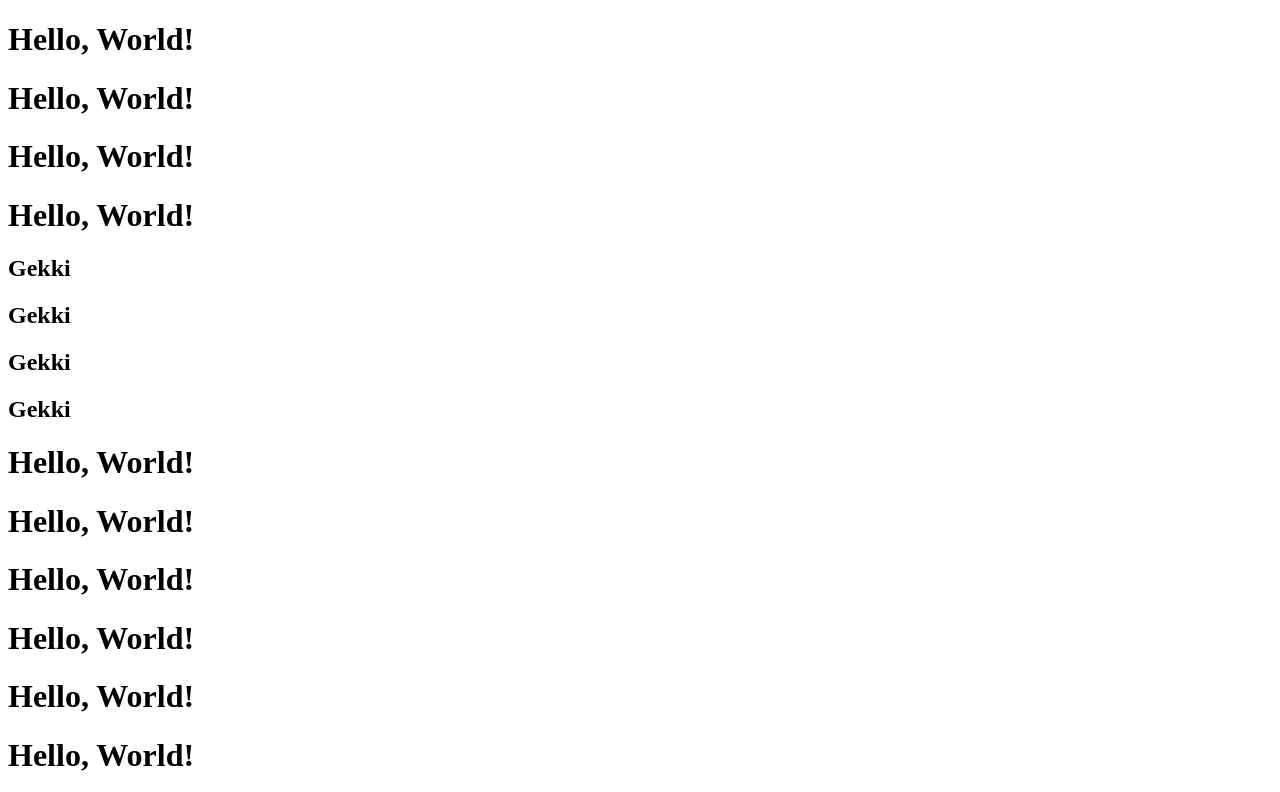
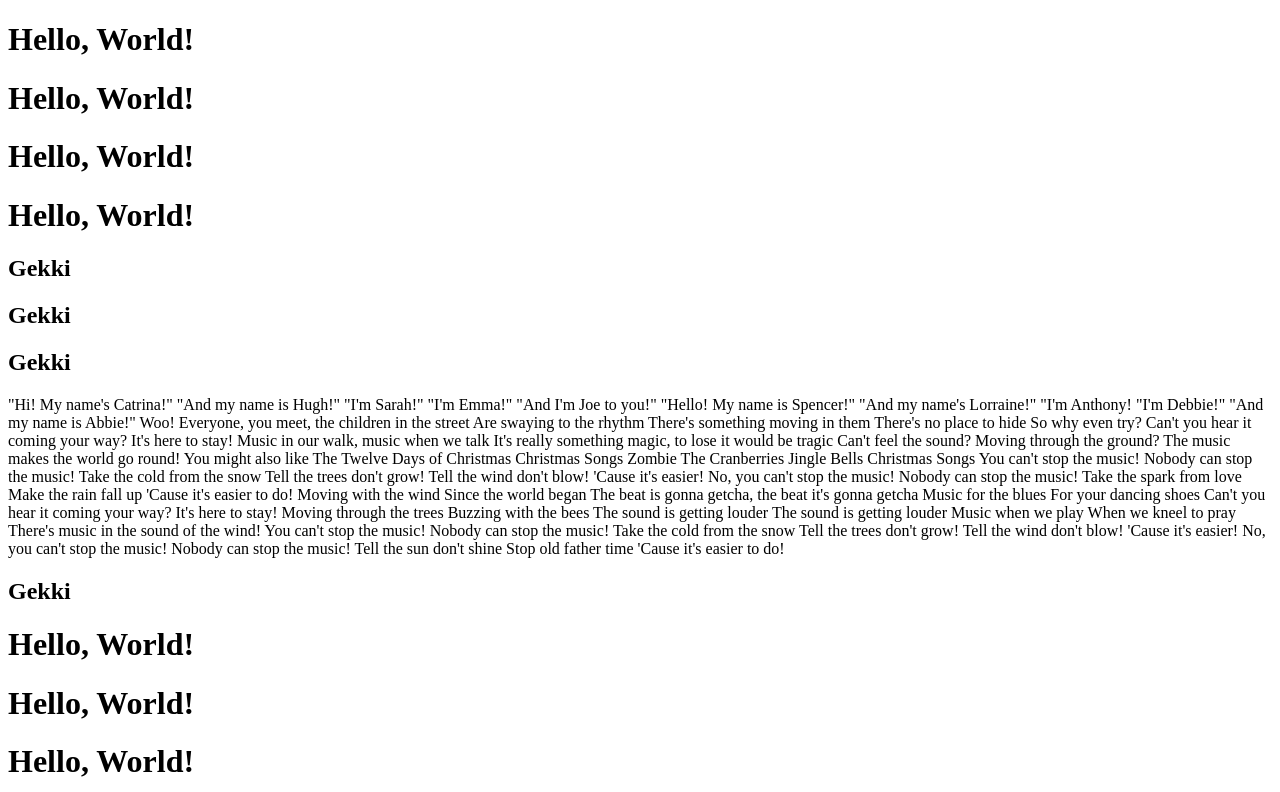
Before and after one commit to kchy0625/gitgitgit, a website: page index.html in a window 1280 px wide. Shown: the top 792 px of the page. Drawn offline with Linux system fonts and the light colour scheme.

Commit message:
HIHIHIHIHIHIH

```diff
--- a/index.html
+++ b/index.html
@@ -13,6 +13,79 @@
     <h2>Gekki</h2>
     <h2>Gekki</h2>
     <h2>Gekki</h2>
+    <p>"Hi! My name's Catrina!"
+        "And my name is Hugh!"
+        "I'm Sarah!"
+        "I'm Emma!"
+        "And I'm Joe to you!"
+
+        "Hello! My name is Spencer!"
+        "And my name's Lorraine!"
+        "I'm Anthony!
+        "I'm Debbie!"
+        "And my name is Abbie!"
+
+        Woo!
+
+        Everyone, you meet, the children in the street
+        Are swaying to the rhythm
+        There's something moving in them
+
+        There's no place to hide
+        So why even try?
+        Can't you hear it coming your way? It's here to stay!
+        Music in our walk, music when we talk
+        It's really something magic, to lose it would be tragic
+        Can't feel the sound? Moving through the ground?
+        The music makes the world go round!
+        You might also like
+
+        The Twelve Days of Christmas
+        Christmas Songs
+
+        Zombie
+        The Cranberries
+
+        Jingle Bells
+        Christmas Songs
+        You can't stop the music!
+        Nobody can stop the music!
+        Take the cold from the snow
+        Tell the trees don't grow!
+        Tell the wind don't blow!
+        'Cause it's easier!
+
+        No, you can't stop the music!
+        Nobody can stop the music!
+        Take the spark from love
+        Make the rain fall up
+        'Cause it's easier to do!
+
+        Moving with the wind
+        Since the world began
+        The beat is gonna getcha, the beat it's gonna getcha
+        Music for the blues
+        For your dancing shoes
+        Can't you hear it coming your way? It's here to stay!
+        Moving through the trees
+        Buzzing with the bees
+        The sound is getting louder
+        The sound is getting louder
+        Music when we play
+        When we kneel to pray
+        There's music in the sound of the wind!
+        You can't stop the music!
+        Nobody can stop the music!
+        Take the cold from the snow
+        Tell the trees don't grow!
+        Tell the wind don't blow!
+        'Cause it's easier!
+
+        No, you can't stop the music!
+        Nobody can stop the music!
+        Tell the sun don't shine
+        Stop old father time
+        'Cause it's easier to do!</p>
     <h2>Gekki</h2>
     <h1>Hello, World!</h1>
     <h1>Hello, World!</h1>
```
